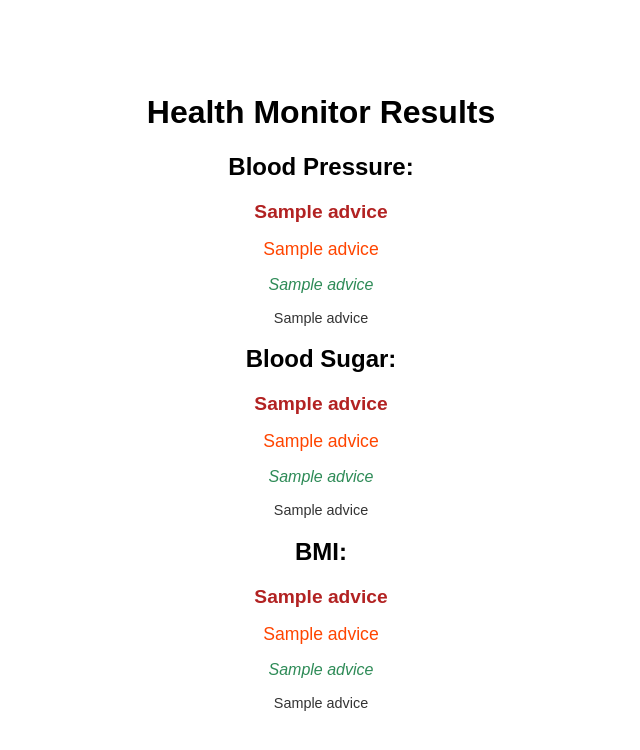
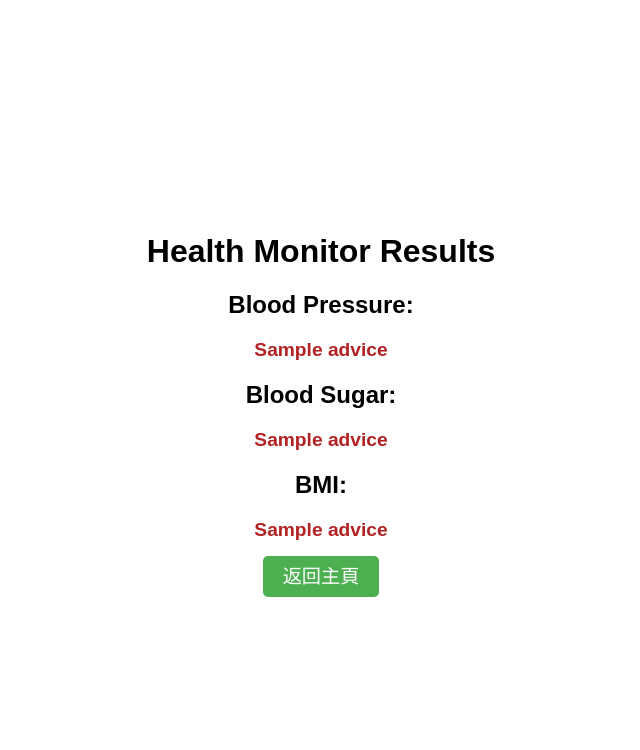
Before and after one commit to yikkchen/healthcare, a Flask app: template templates/result.html in a window 1280 px wide. Shown: the top 750 px of the page, without its empty margins (319-959 px from the left). Run offline with Flask 3, Linux system fonts and the light colour scheme; the template is opened without the code that fills it: most values are stand-ins (such as "Sample title", 1, 10 or a date in 2020).

Commit message:
血糖太高的話可以連到介紹GI值的頁面

```diff
--- a/templates/result.html
+++ b/templates/result.html
@@ -5,119 +5,84 @@
     <meta name="viewport" content="width=device-width, initial-scale=1.0">
     <title>Health Monitor</title>
     <link rel="stylesheet" href="{{ url_for('static', filename='style.css') }}">
+    <style>
+        .back-home {
+            margin-top: 20px;
+            text-align: center;
+        }
+        .back-home a {
+            text-decoration: none;
+            color: white;
+            background-color: #4CAF50;
+            padding: 10px 20px;
+            border-radius: 5px;
+            font-size: 1.2em;
+        }
+        .back-home a:hover {
+            background-color: #45a049;
+        }
+    </style>
 </head>
 <body>
     <div class="container">
         <h1>Health Monitor Results</h1>
 
-        <!-- Blood Pressure Section -->
+        <!-- 血壓建議 -->
         <div class="advice-section">
             <h2>Blood Pressure:</h2>
             {% if fontLargestStrong.blood_pressure or fontSecondStrong.blood_pressure or fontNormalStrong.blood_pressure or fontNormal.blood_pressure %}
                 <div class="advice">
-                    <!-- 最大強度建議 -->
+                    <!-- 建議列表 -->
                     <ul class="font-largest-strong">
                         {% for advice in fontLargestStrong.blood_pressure %}
                             <li><strong>{{ advice }}</strong></li>
-                        {% endfor %}
-                    </ul>
-
-                    <!-- 次大強度建議 -->
-                    <ul class="font-second-strong">
-                        {% for advice in fontSecondStrong.blood_pressure %}
-                            <li>{{ advice }}</li>
-                        {% endfor %}
-                    </ul>
-
-                    <!-- 普通強度建議 -->
-                    <ul class="font-normal-strong">
-                        {% for advice in fontNormalStrong.blood_pressure %}
-                            <li><em>{{ advice }}</em></li>
-                        {% endfor %}
-                    </ul>
-
-                    <!-- 正常建議 -->
-                    <ul class="font-normal">
-                        {% for advice in fontNormal.blood_pressure %}
-                            <li>{{ advice }}</li>
                         {% endfor %}
                     </ul>
                 </div>
             {% endif %}
         </div>
 
-        <!-- Blood Sugar Section -->
+        <!-- 血糖建議 -->
         <div class="advice-section">
             <h2>Blood Sugar:</h2>
             {% if fontLargestStrong.blood_sugar or fontSecondStrong.blood_sugar or fontNormalStrong.blood_sugar or fontNormal.blood_sugar %}
                 <div class="advice">
-                    <!-- 最大強度建議 -->
+                    <!-- 建議列表 -->
                     <ul class="font-largest-strong">
                         {% for advice in fontLargestStrong.blood_sugar %}
                             <li><strong>{{ advice }}</strong></li>
                         {% endfor %}
                     </ul>
 
-                    <!-- 次大強度建議 -->
-                    <ul class="font-second-strong">
-                        {% for advice in fontSecondStrong.blood_sugar %}
-                            <li>{{ advice }}</li>
-                        {% endfor %}
-                    </ul>
+                    <!-- 加入了解 GI 值的按鈕 -->
+                    {% if '！注意！你的血糖高於正常範圍' in fontLargestStrong.blood_sugar[0] %}
+                        <div class="gi-link">
+                            <a href="{{ url_for('GI') }}" class="btn btn-info">點我了解GI值</a>
+                        </div>
+                    {% endif %}
+                </div>
+            {% endif %}
+        </div>
 
-                    <!-- 普通強度建議 -->
-                    <ul class="font-normal-strong">
-                        {% for advice in fontNormalStrong.blood_sugar %}
-                            <li><em>{{ advice }}</em></li>
-                        {% endfor %}
-                    </ul>
-
-                    <!-- 正常建議 -->
-                    <ul class="font-normal">
-                        {% for advice in fontNormal.blood_sugar %}
-                            <li>{{ advice }}</li>
+        <!-- BMI 建議 -->
+        <div class="advice-section">
+            <h2>BMI:</h2>
+            {% if fontLargestStrong.bmi or fontSecondStrong.bmi or fontNormalStrong.bmi or fontNormal.bmi %}
+                <div class="advice">
+                    <!-- 建議列表 -->
+                    <ul class="font-largest-strong">
+                        {% for advice in fontLargestStrong.bmi %}
+                            <li><strong>{{ advice }}</strong></li>
                         {% endfor %}
                     </ul>
                 </div>
             {% endif %}
         </div>
 
-        <!-- BMI Section -->
-        <div class="advice-section">
-            <h2>BMI:</h2>
-            {% if fontLargestStrong.bmi or fontSecondStrong.bmi or fontNormalStrong.bmi or fontNormal.bmi %}
-                <div class="advice">
-                    <!-- 最大強度建議 -->
-                    <ul class="font-largest-strong">
-                        {% for advice in fontLargestStrong.bmi %}
-                            <li><strong>{{ advice }}</strong></li>
-                        {% endfor %}
-                    </ul>
-
-                    <!-- 次大強度建議 -->
-                    <ul class="font-second-strong">
-                        {% for advice in fontSecondStrong.bmi %}
-                            <li>{{ advice }}</li>
-                        {% endfor %}
-                    </ul>
-
-                    <!-- 普通強度建議 -->
-                    <ul class="font-normal-strong">
-                        {% for advice in fontNormalStrong.bmi %}
-                            <li><em>{{ advice }}</em></li>
-                        {% endfor %}
-                    </ul>
-
-                    <!-- 正常建議 -->
-                    <ul class="font-normal">
-                        {% for advice in fontNormal.bmi %}
-                            <li>{{ advice }}</li>
-                        {% endfor %}
-                    </ul>
-                </div>
-            {% endif %}
+        <!-- 回主頁按鈕 -->
+        <div class="back-home">
+            <a href="{{ url_for('index') }}">返回主頁</a>
         </div>
-
     </div>
 </body>
 </html>
```
